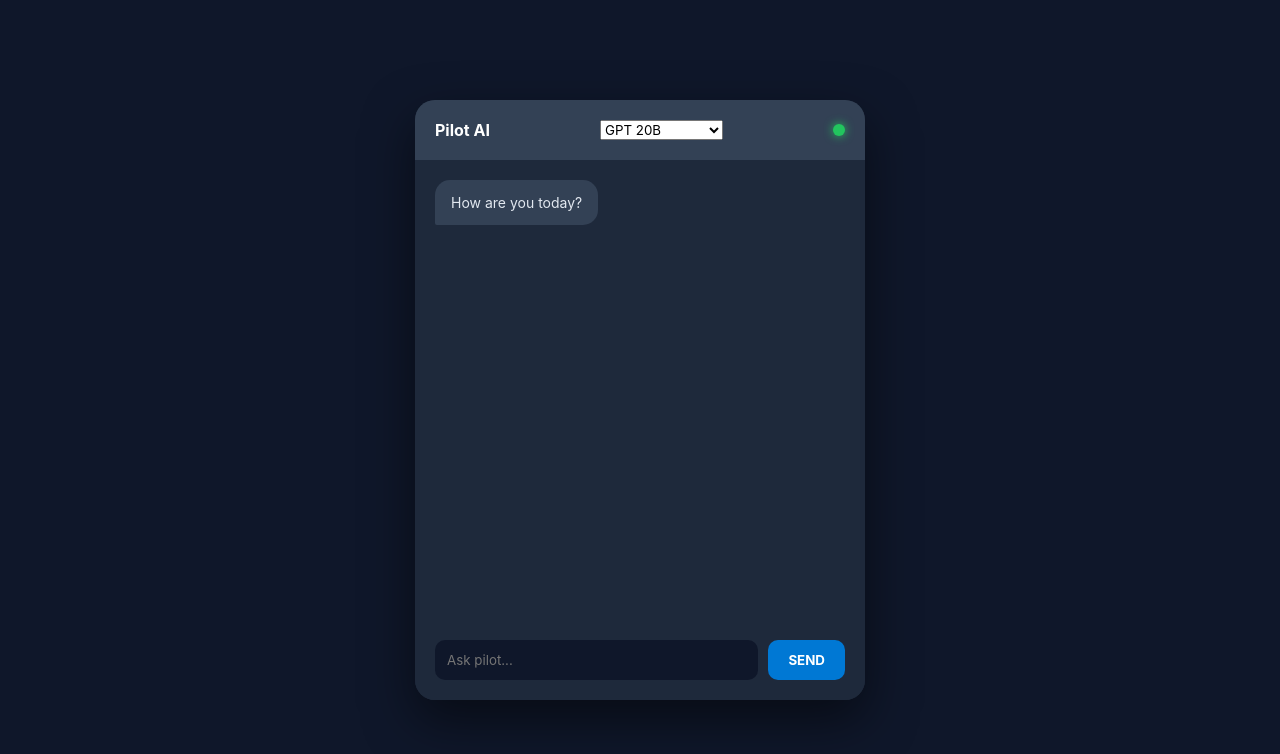
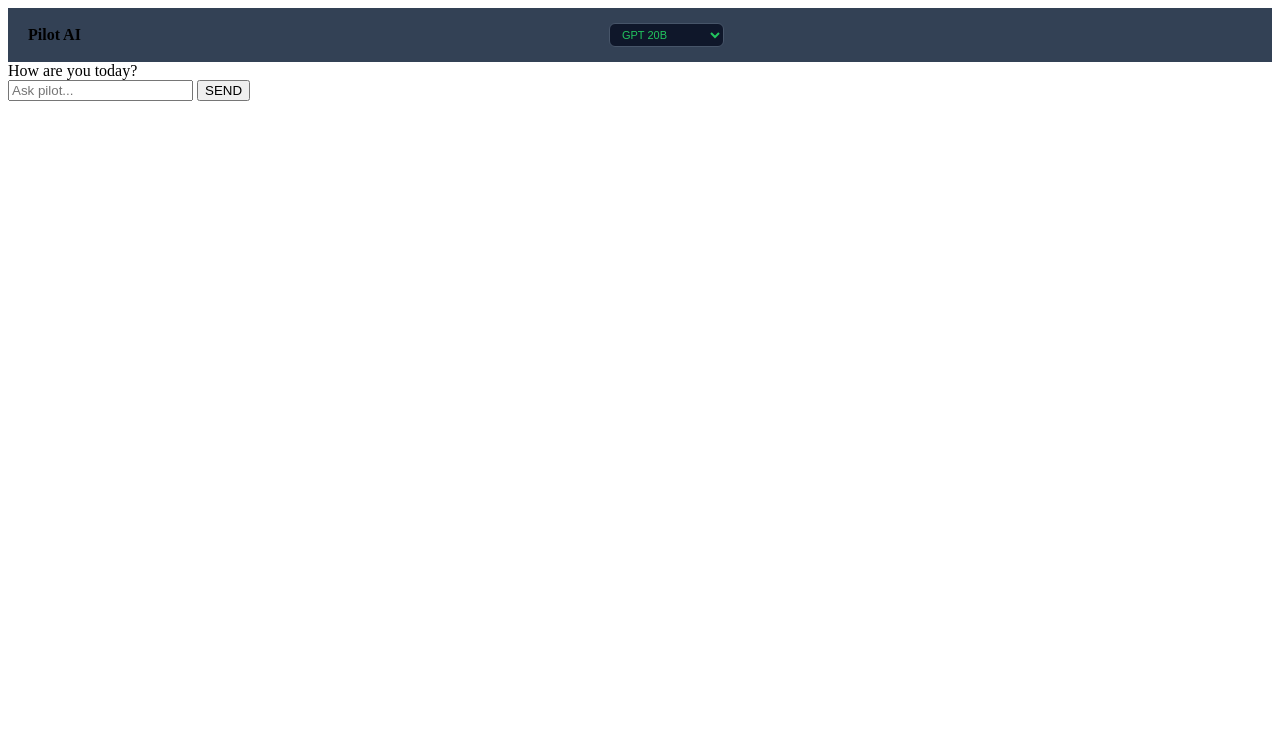
Before and after one commit to muhammedmiracozkan06-pixel/pilotai, a plain HTML site: page index.html in a window 1280 px wide. Drawn offline with Linux system fonts and the light colour scheme.

Commit message:
Update style.css

```diff
--- a/style.css
+++ b/style.css
@@ -1,27 +1,5 @@
-* { margin: 0; padding: 0; box-sizing: border-box; font-family: 'Inter', sans-serif; }
-
-body {
-    background: #0f172a;
-    display: flex;
-    justify-content: center;
-    align-items: center;
-    height: 100vh;
-    color: white;
-}
-
-#app-container {
-    width: 450px;
-    height: 600px;
-    background: #1e293b;
-    border-radius: 20px;
-    display: flex;
-    flex-direction: column;
-    box-shadow: 0 20px 50px rgba(0,0,0,0.5);
-    overflow: hidden;
-}
-
 header {
-    padding: 20px;
+    padding: 15px 20px;
     background: #334155;
     display: flex;
     justify-content: space-between;
@@ -29,49 +7,19 @@ header {
     font-weight: bold;
 }
 
-.status-dot { width: 12px; height: 12px; background: #22c55e; border-radius: 50%; box-shadow: 0 0 10px #22c55e; }
-
-#chat-window {
-    flex: 1;
-    padding: 20px;
-    overflow-y: auto;
-    display: flex;
-    flex-direction: column;
-    gap: 15px;
-}
-
-.user-msg, .ai-msg {
-    max-width: 80%;
-    padding: 12px 16px;
-    border-radius: 15px;
-    font-size: 14px;
-    line-height: 1.5;
-}
-
-.user-msg { align-self: flex-end; background: #0078d4; color: white; border-bottom-right-radius: 2px; }
-.ai-msg { align-self: flex-start; background: #334155; color: #e2e8f0; border-bottom-left-radius: 2px; }
-
-.input-area { padding: 20px; display: flex; gap: 10px; background: #1e293b; }
-
-input {
-    flex: 1;
-    padding: 12px;
-    border-radius: 10px;
-    border: none;
+/* Seçim Kutusu Stili */
+#model-select {
     background: #0f172a;
-    color: white;
+    color: #22c55e;
+    border: 1px solid #475569;
+    padding: 4px 8px;
+    border-radius: 6px;
+    font-size: 11px;
     outline: none;
-}
-
-button {
-    background: #0078d4;
-    color: white;
-    border: none;
-    padding: 0 20px;
-    border-radius: 10px;
     cursor: pointer;
-    font-weight: bold;
     transition: 0.3s;
 }
 
-button:hover { background: #005fa3; }
+#model-select:hover {
+    border-color: #22c55e;
+}
```
